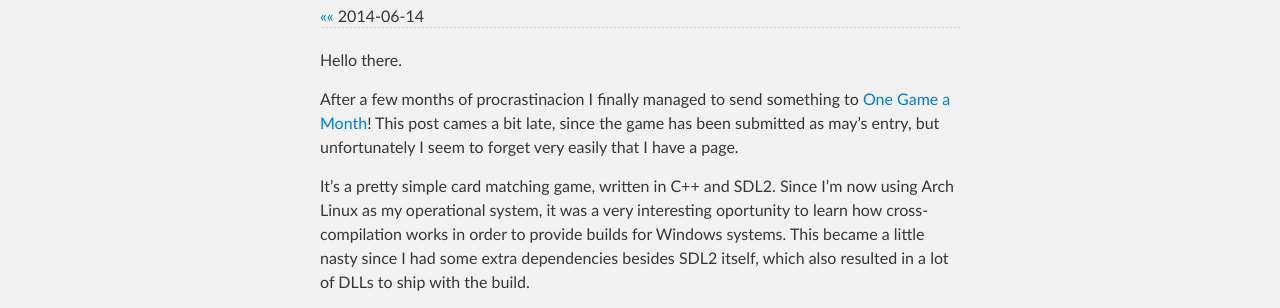
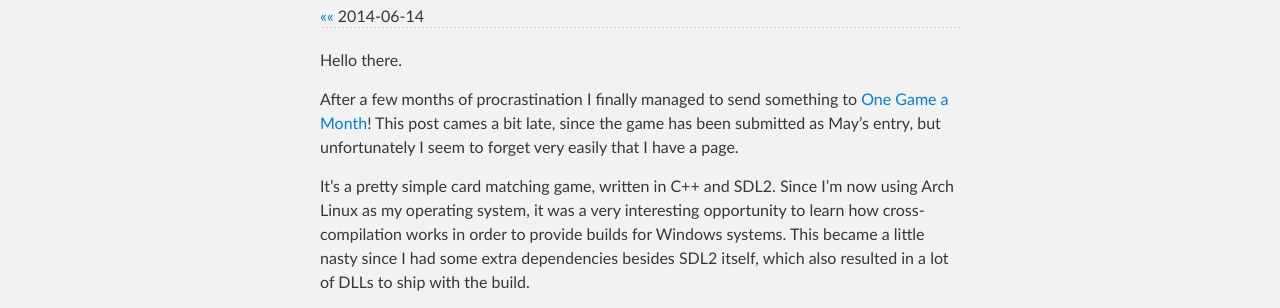
Before and after one commit to hstefan/hstefan.github.com, a Jekyll site: the page built from _posts/2014-06-14-Tales-Of-Matching-Bunnies.md, in a window 1280 px wide. Shown: the part 228-536 px from the top of the page. Built offline with Jekyll 4.4.1, drawn with Linux system fonts in a browser that asks for light colours.

Commit message:
Fixing several typos.

```diff
--- a/_posts/2014-06-14-Tales-Of-Matching-Bunnies.md
+++ b/_posts/2014-06-14-Tales-Of-Matching-Bunnies.md
@@ -5,12 +5,12 @@ layout: post
 ---
 Hello there.
 
-After a few months of procrastinacion I finally managed to send something to [One Game a Month](http://www.onegameamonth.com/)!
-This post cames a bit late, since the game has been submitted as may's entry, but unfortunately I seem to forget
+After a few months of procrastination I finally managed to send something to [One Game a Month](http://www.onegameamonth.com/)!
+This post cames a bit late, since the game has been submitted as May's entry, but unfortunately I seem to forget
 very easily that I have a page.
 
-It's a pretty simple card matching game, written in C++ and SDL2. Since I'm now using Arch Linux as my operational system,
-it was a very interesting oportunity to learn how cross-compilation works in order to provide builds for Windows
+It's a pretty simple card matching game, written in C++ and SDL2. Since I'm now using Arch Linux as my operating system,
+it was a very interesting opportunity to learn how cross-compilation works in order to provide builds for Windows
 systems. This became a little nasty since I had some extra dependencies besides SDL2 itself, which also resulted
 in a lot of DLLs to ship with the build.
 
```
